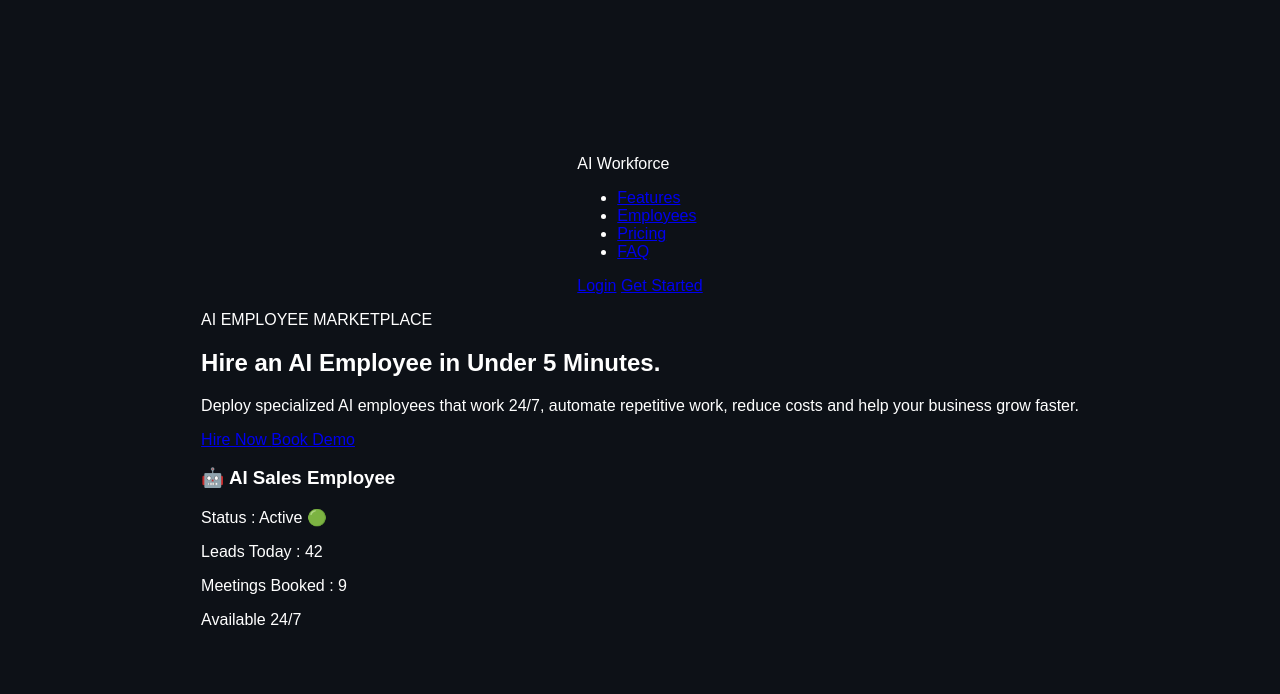
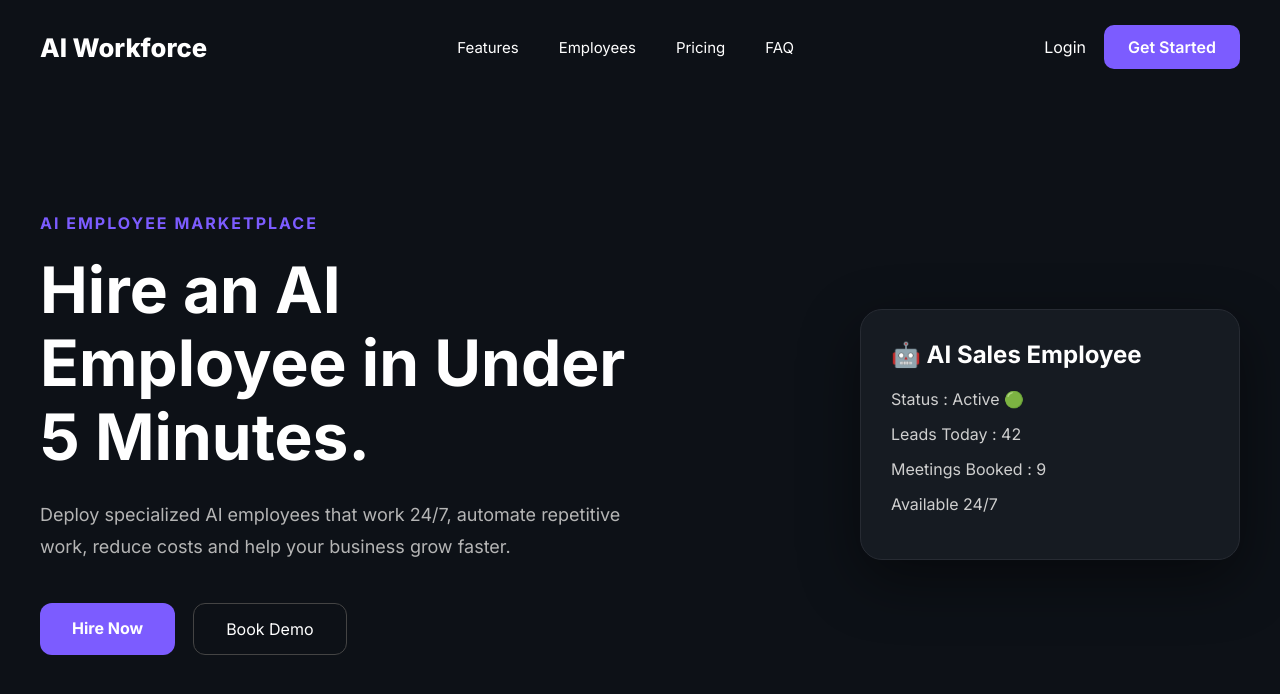
Before and after one commit to codexstartup/aiworkforce, a plain HTML site: page index.html in a window 1280 px wide. Drawn offline with Linux system fonts and the light colour scheme.

Commit message:
Update style.css

```diff
--- a/style.css
+++ b/style.css
@@ -1,11 +1,254 @@
+*{
+    margin:0;
+    padding:0;
+    box-sizing:border-box;
+}
+
+html{
+    scroll-behavior:smooth;
+}
+
 body{
-    margin:0;
-    font-family:Arial, sans-serif;
-    background:#0d1117;
+    font-family:'Inter',sans-serif;
+    background:#0D1117;
+    color:#fff;
+}
+
+/* ===========================
+   NAVBAR
+=========================== */
+
+.navbar{
+    width:100%;
+    max-width:1300px;
+    margin:auto;
+
+    display:flex;
+    justify-content:space-between;
+    align-items:center;
+
+    padding:25px 40px;
+}
+
+.logo{
+    font-size:1.6rem;
+    font-weight:800;
+    cursor:pointer;
+}
+
+.nav-links{
+    display:flex;
+    gap:40px;
+    list-style:none;
+}
+
+.nav-links a{
     color:white;
+    text-decoration:none;
+    font-size:15px;
+    transition:.3s;
+}
+
+.nav-links a:hover{
+    color:#7C5CFF;
+}
+
+.nav-buttons{
     display:flex;
-    justify-content:center;
     align-items:center;
-    height:100vh;
-    flex-direction:column;
+    gap:18px;
 }
+
+.login-btn{
+    text-decoration:none;
+    color:white;
+    transition:.3s;
+}
+
+.login-btn:hover{
+    color:#7C5CFF;
+}
+
+.cta-btn{
+    background:#7C5CFF;
+    color:white;
+
+    text-decoration:none;
+
+    padding:12px 24px;
+
+    border-radius:10px;
+
+    font-weight:600;
+
+    transition:.3s;
+}
+
+.cta-btn:hover{
+    transform:translateY(-2px);
+}
+
+/* ===========================
+   HERO
+=========================== */
+
+.hero{
+    max-width:1300px;
+
+    margin:auto;
+
+    min-height:85vh;
+
+    display:flex;
+
+    justify-content:space-between;
+
+    align-items:center;
+
+    padding:40px;
+}
+
+.hero-left{
+    max-width:620px;
+}
+
+.tag{
+    color:#7C5CFF;
+    font-weight:700;
+    margin-bottom:20px;
+    letter-spacing:2px;
+}
+
+.hero h1{
+    font-size:4rem;
+    line-height:1.15;
+    margin-bottom:25px;
+}
+
+.description{
+    color:#B5B5B5;
+    font-size:18px;
+    line-height:1.8;
+    margin-bottom:40px;
+}
+
+.hero-buttons{
+    display:flex;
+    gap:18px;
+}
+
+.primary-btn{
+
+    background:#7C5CFF;
+
+    color:white;
+
+    text-decoration:none;
+
+    padding:15px 32px;
+
+    border-radius:12px;
+
+    font-weight:700;
+
+    transition:.3s;
+}
+
+.primary-btn:hover{
+    transform:translateY(-3px);
+}
+
+.secondary-btn{
+
+    border:1px solid #444;
+
+    color:white;
+
+    text-decoration:none;
+
+    padding:15px 32px;
+
+    border-radius:12px;
+
+    transition:.3s;
+}
+
+.secondary-btn:hover{
+    border-color:#7C5CFF;
+}
+
+.dashboard-card{
+
+    width:380px;
+
+    background:#161B22;
+
+    border:1px solid #272B33;
+
+    border-radius:22px;
+
+    padding:30px;
+
+    box-shadow:0 20px 60px rgba(0,0,0,.45);
+}
+
+.dashboard-card h3{
+    margin-bottom:20px;
+    font-size:24px;
+}
+
+.dashboard-card p{
+    margin:15px 0;
+    color:#CFCFCF;
+}
+
+/* ===========================
+   RESPONSIVE
+=========================== */
+
+@media(max-width:950px){
+
+    .navbar{
+        flex-direction:column;
+        gap:25px;
+    }
+
+    .hero{
+        flex-direction:column;
+        text-align:center;
+        gap:70px;
+    }
+
+    .hero h1{
+        font-size:3rem;
+    }
+
+    .hero-buttons{
+        justify-content:center;
+        flex-wrap:wrap;
+    }
+
+    .dashboard-card{
+        width:100%;
+        max-width:380px;
+    }
+
+}
+
+@media(max-width:600px){
+
+    .nav-links{
+        gap:18px;
+        flex-wrap:wrap;
+        justify-content:center;
+    }
+
+    .hero h1{
+        font-size:2.3rem;
+    }
+
+    .description{
+        font-size:16px;
+    }
+
+}
```
